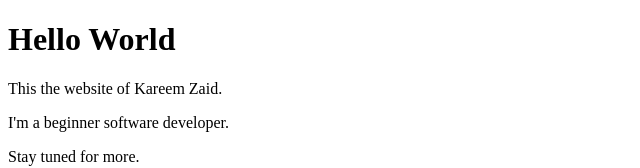
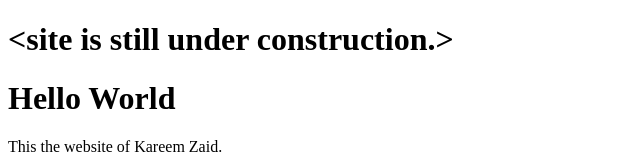
Before and after one commit to Kareem-Zaid/kareem-zaid.github.io, a plain HTML site: page index.html in a window 1280 px wide. Shown: the top 168 px of the page, without its empty margins (0-640 px from the left). Drawn offline with Linux system fonts and the light colour scheme.

Commit message:
Changes to be committed: 	modified:   index.html

```diff
--- a/index.html
+++ b/index.html
@@ -2,7 +2,7 @@
 <html>
 <title>Kareem Zaid | Dev Portfolio</title>
 <body>
-    <h1><site is still under construction.></h1>
+    <h1>&lt;site is still under construction.&gt;</h1>
     <h1>Hello World</h1>
 <p>This the website of Kareem Zaid.</p>
 <p>I'm a beginner software developer.</p>
```
